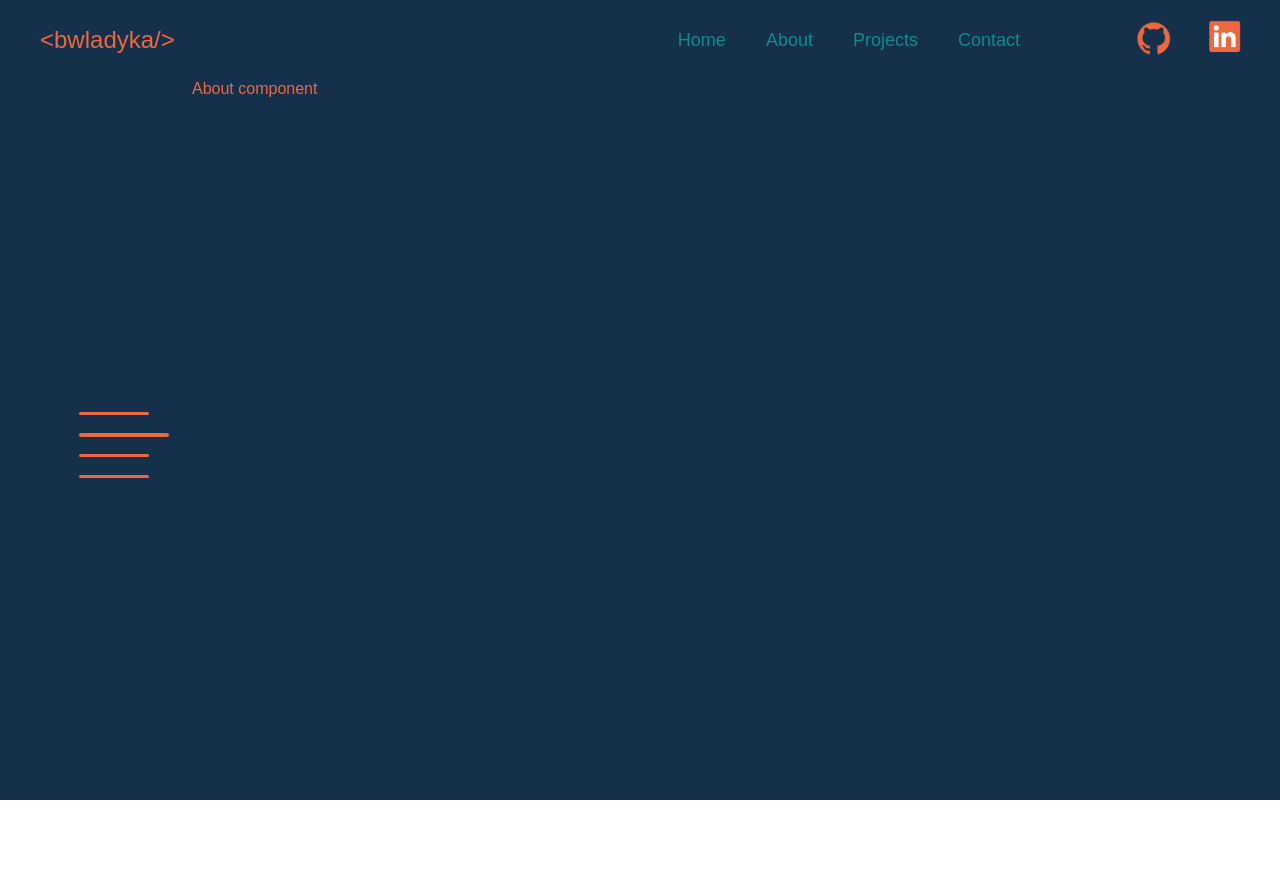
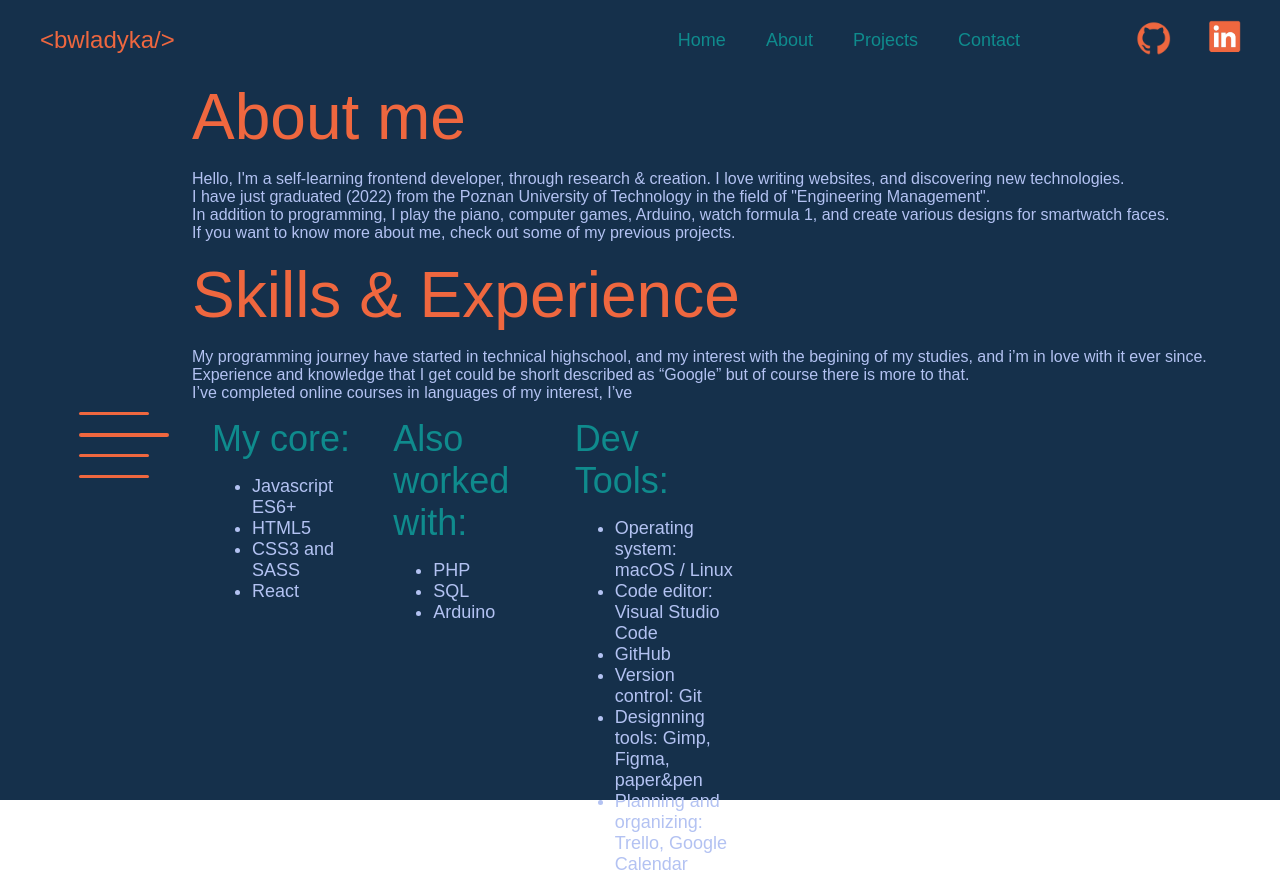
Before and after one commit to AlienQbw/portfolio-react, a React (Create React App) app: page /about in a window 1280 px wide. Before the commit the page ends 800 px from the top, so only its background shows below. Built offline with nearby package versions, Linux system fonts and the light colour scheme.

Commit message:
working on about page, TODO: finish off css grid styling

```diff
--- a/src/assets/styles/theme.js
+++ b/src/assets/styles/theme.js
@@ -4,6 +4,9 @@ export const theme = {
     orange: '#EF673F',
     text: '#B3C2F2',
     links: '#0F8B8D',
+    otherBackground1: '#002143',
+    otherBackground2: '#204264',
+    otherBackground3: '#00274E',
   },
   fontSize: {
     sm: '18px',
--- a/src/views/about/About.js
+++ b/src/views/about/About.js
@@ -1,6 +1,72 @@
 import { Wrapper } from './About.styles';
 
 const About = () => {
-  return <Wrapper>About component</Wrapper>;
+  return (
+    <Wrapper>
+      <div className="container">
+        <div className="about-container">
+          <div className="about-me">
+            <h1>About me</h1>
+            <p>
+              Hello, I'm a self-learning frontend developer, through research &
+              creation. I love writing websites, and discovering new
+              technologies.
+              <br />
+              I have just graduated (2022) from the Poznan University of
+              Technology in the field of "Engineering Management".
+              <br />
+              In addition to programming, I play the piano, computer games,
+              Arduino, watch formula 1, and create various designs for
+              smartwatch faces.
+              <br />
+              If you want to know more about me, check out some of my previous
+              projects.
+            </p>
+          </div>
+          <div className="skills-experience">
+            <h1>Skills & Experience</h1>
+            <p>
+              My programming journey have started in technical highschool, and
+              my interest with the begining of my studies, and i’m in love with
+              it ever since.
+              <br />
+              Experience and knowledge that I get could be shorlt described as
+              “Google” but of course there is more to that.
+              <br />
+              I’ve completed online courses in languages of my interest, I’ve
+            </p>
+          </div>
+        </div>
+        <div className="skills-container">
+          <h2>My core:</h2>
+          <ul>
+            <li>Javascript ES6+</li>
+            <li>HTML5</li>
+            <li>CSS3 and SASS</li>
+            <li>React</li>
+          </ul>
+        </div>
+        <div className="skills-container">
+          <h2>Also worked with:</h2>
+          <ul>
+            <li>PHP</li>
+            <li>SQL</li>
+            <li>Arduino</li>
+          </ul>
+        </div>
+        <div className="skills-container">
+          <h2>Dev Tools:</h2>
+          <ul>
+            <li>Operating system: macOS / Linux</li>
+            <li>Code editor: Visual Studio Code</li>
+            <li>GitHub</li>
+            <li>Version control: Git</li>
+            <li>Designning tools: Gimp, Figma, paper&pen</li>
+            <li>Planning and organizing: Trello, Google Calendar</li>
+          </ul>
+        </div>
+      </div>
+    </Wrapper>
+  );
 };
 export default About;
--- a/src/views/about/About.styles.js
+++ b/src/views/about/About.styles.js
@@ -1,3 +1,37 @@
 import styled from 'styled-components';
 
-export const Wrapper = styled.div``;
+export const Wrapper = styled.div`
+  float: left;
+  width: calc(100% - 15vw);
+  height: calc(100vh - 80px);
+  display: flex;
+  justify-content: center;
+  align-items: center;
+  .container {
+    width: 100%;
+    height: 100%;
+    display: grid;
+    grid-template-columns: 1fr 1fr 1fr 1fr 1fr 1fr;
+    grid-template-rows: 1fr 1fr;
+    h2 {
+      color: ${({ theme: { colors } }) => colors.links};
+    }
+    .about-container {
+      grid-column-start: 1;
+      grid-column-end: 7;
+      .about-me {
+        float: left;
+      }
+      .skills-experience {
+      }
+    }
+    .skills-container {
+      color: ${({ theme: { colors } }) => colors.text};
+      padding: 0 0px 0 20px;
+      grid-row: 2;
+      li {
+        font-size: ${({ theme: { fontSize } }) => fontSize.sm};
+      }
+    }
+  }
+`;
```
